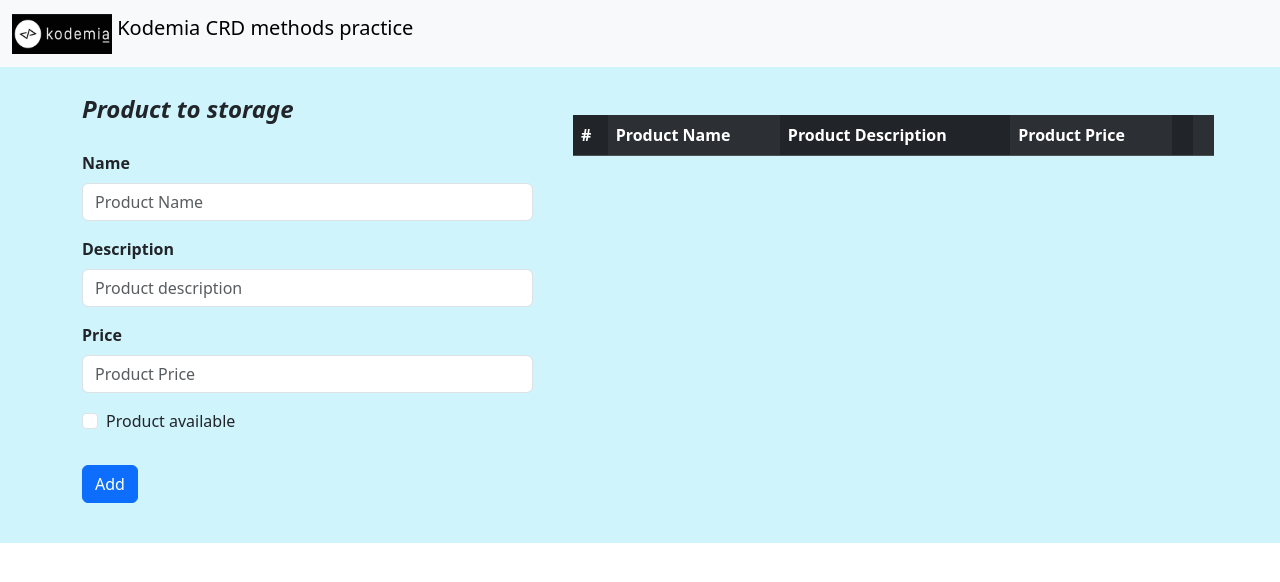
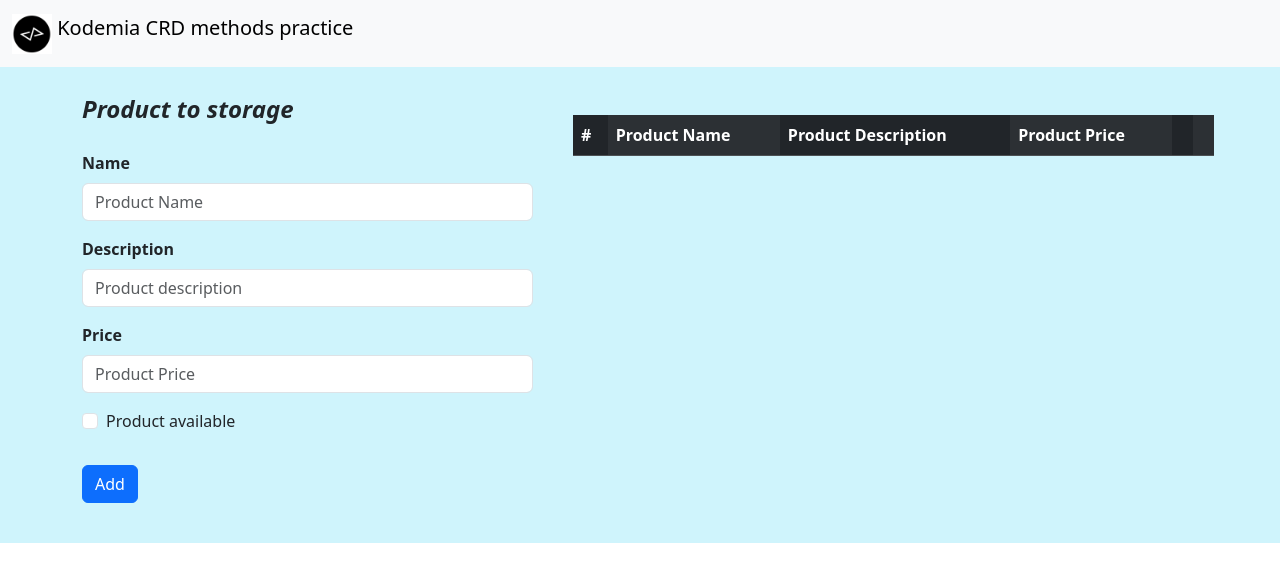
Before and after one commit to Elmo-Yete/practica-BD, a plain HTML site: page index.html in a window 1280 px wide. Drawn offline with nearby package versions, Linux system fonts and the light colour scheme; no server answers.

Commit message:
logo kodemia cambiado

```diff
--- a/index.html
+++ b/index.html
@@ -17,9 +17,9 @@
       <div class="container-fluid">
         <a class="navbar-brand align-items-center" href="#">
           <img
-            src="/assets/avatar.jpg"
+            src="/assets/kodemia.jpeg.jpg"
             alt="Logo"
-            width="100"
+            width="40"
             height="40"
             class="d-inline-block align-text-top"
           />
```
Also changed, not shown: assets/avatar.jpg (deleted), assets/kodemia.jpeg.jpg (added).
